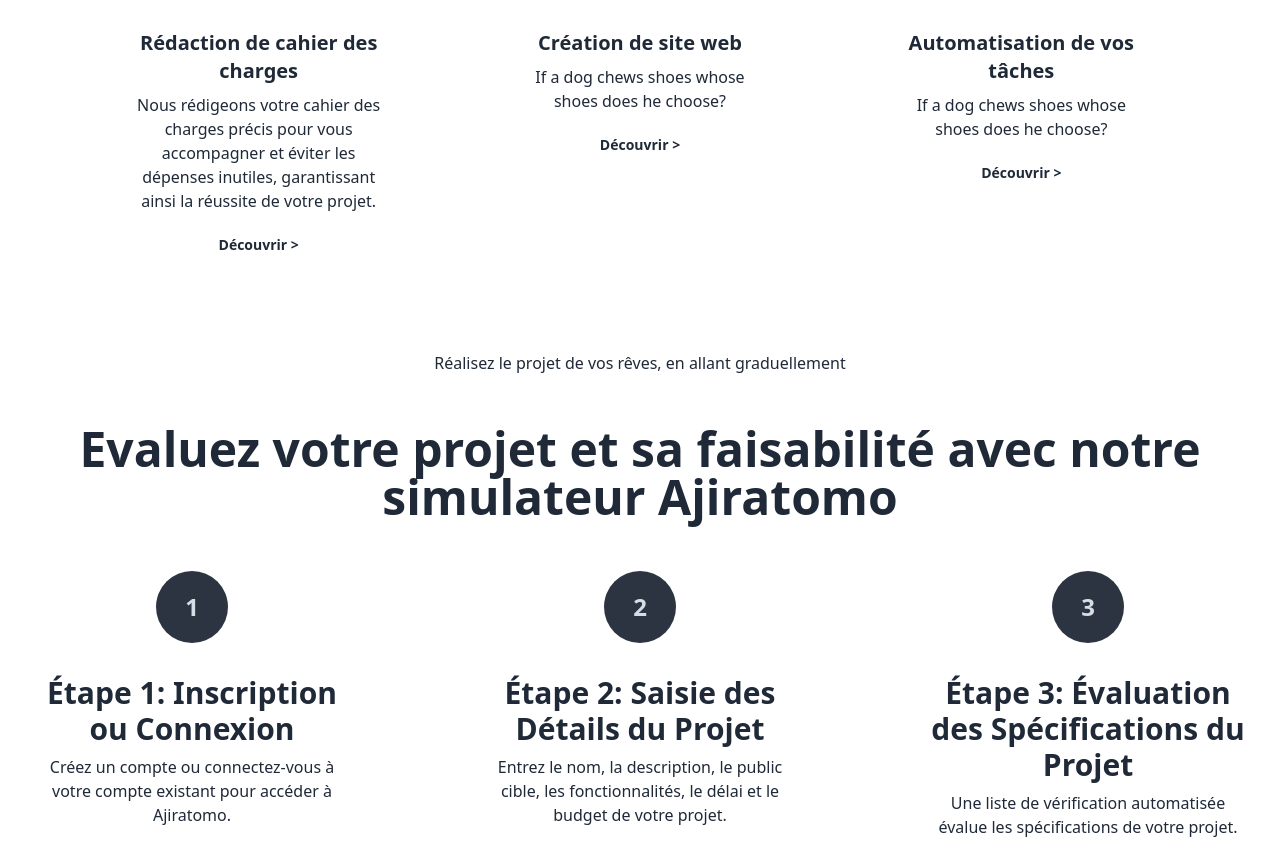
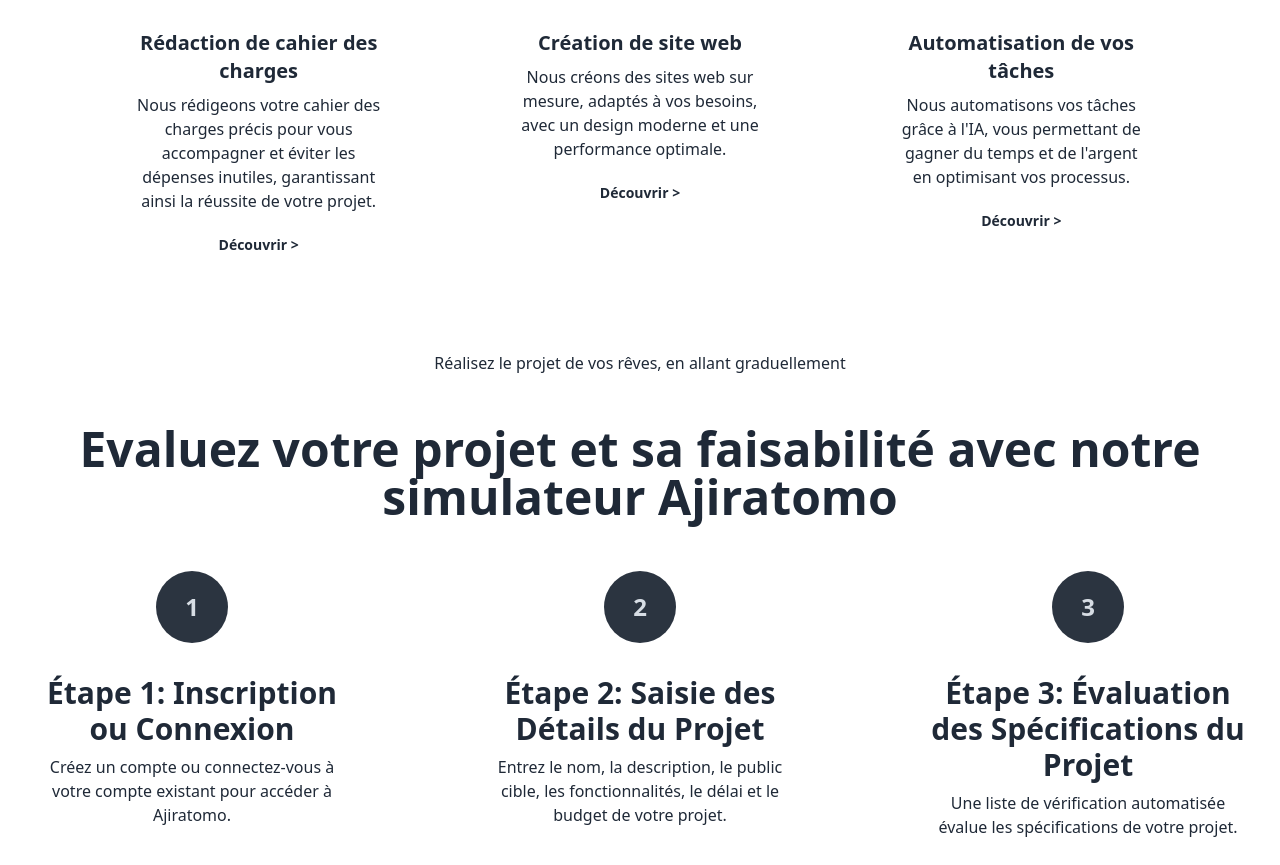
Before and after one commit to Kribean/aykin, a plain HTML site: page index.html in a window 1280 px wide. Shown: the part 1435-2300 px from the top of the page. Drawn offline with Linux system fonts and the light colour scheme.

Commit message:
feat: add text

```diff
--- a/index.html
+++ b/index.html
@@ -100,7 +100,7 @@
           </figure>
           <div class="card-body items-center text-center">
             <h3 class="card-title">Création de site web</h3>
-            <p>If a dog chews shoes whose shoes does he choose?</p>
+            <p>Nous créons des sites web sur mesure, adaptés à vos besoins, avec un design moderne et une performance optimale.</p>
             <div class="card-actions justify-end">
               <a href="#" class="btn btn-ghost">Découvrir ></a>
             </div>
@@ -116,7 +116,7 @@
           </figure>
           <div class="card-body items-center text-center">
             <h3 class="card-title">Automatisation de vos tâches</h3>
-            <p>If a dog chews shoes whose shoes does he choose?</p>
+            <p>Nous automatisons vos tâches grâce à l'IA, vous permettant de gagner du temps et de l'argent en optimisant vos processus.</p>
             <div class="card-actions justify-end">
               <a href="#" class="btn btn-ghost">Découvrir ></a>
             </div>
```
